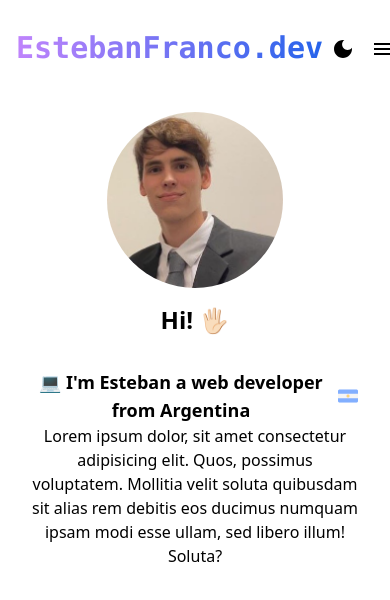
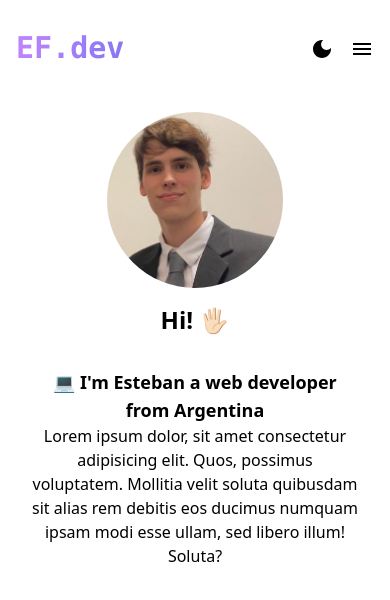
Before and after one commit to EstebanNeorenFranco/PersonalPorfolio, a React (Create React App) app in the folder portfolio-esteban-franco/: page / in a window 390 px wide. Shown: the top 600 px of the page. Built offline with nearby package versions, Linux system fonts and the light colour scheme.

Commit message:
fixing responsive design

```diff
--- a/portfolio-esteban-franco/src/components/Hero.jsx
+++ b/portfolio-esteban-franco/src/components/Hero.jsx
@@ -16,7 +16,7 @@ function Hero() {
       <div className='mx-auto text-center px-8 md:px-54 lg:px-80'>
         <div className='justify-center flex items-center space-x-2'>
           <p className=' font-sans text-lg font-semibold'>💻 I'm Esteban a web developer from Argentina</p>
-          <img src={flag} alt='Image not found' className='h-5 w-5'/>
+
         </div>
         <p>Lorem ipsum dolor, sit amet consectetur adipisicing elit. Quos, possimus voluptatem. Mollitia velit soluta quibusdam sit alias rem debitis eos ducimus numquam ipsam modi esse ullam, sed libero illum! Soluta?</p>
       </div>
--- a/portfolio-esteban-franco/src/components/Navbar.jsx
+++ b/portfolio-esteban-franco/src/components/Navbar.jsx
@@ -32,8 +32,10 @@ const Navbar = () => {
   };
 
   return (
-    <div className='sticky top-0 flex justify-between items-center h-24 max-w-[1240px] mx-auto px-4 md:px-20'>
-        <h1 className='cursor-pointer font-mono w-full font-extrabold text-transparent text-3xl bg-clip-text bg-gradient-to-r from-purple-400 to-blue-600'>EstebanFranco.dev</h1>
+    <div className='sticky top-0 flex justify-between items-center h-24 max-w-screen mx-auto px-4 md:px-20'>
+        <h1 className='hidden sm:flex cursor-pointer font-mono w-full font-extrabold text-transparent text-3xl bg-clip-text bg-gradient-to-r from-purple-400 to-blue-600'>EstebanFranco.dev</h1>
+        <h2 className='flex sm:hidden cursor-pointer font-mono w-full font-extrabold text-transparent text-3xl bg-clip-text bg-gradient-to-r from-purple-400 to-blue-600'>EF.dev</h2>
+
         <ul className='hidden md:flex'>
           <li className='p-4 cursor-pointer'>Bio</li>
           <li className='p-4 cursor-pointer'>Projects</li>
```
